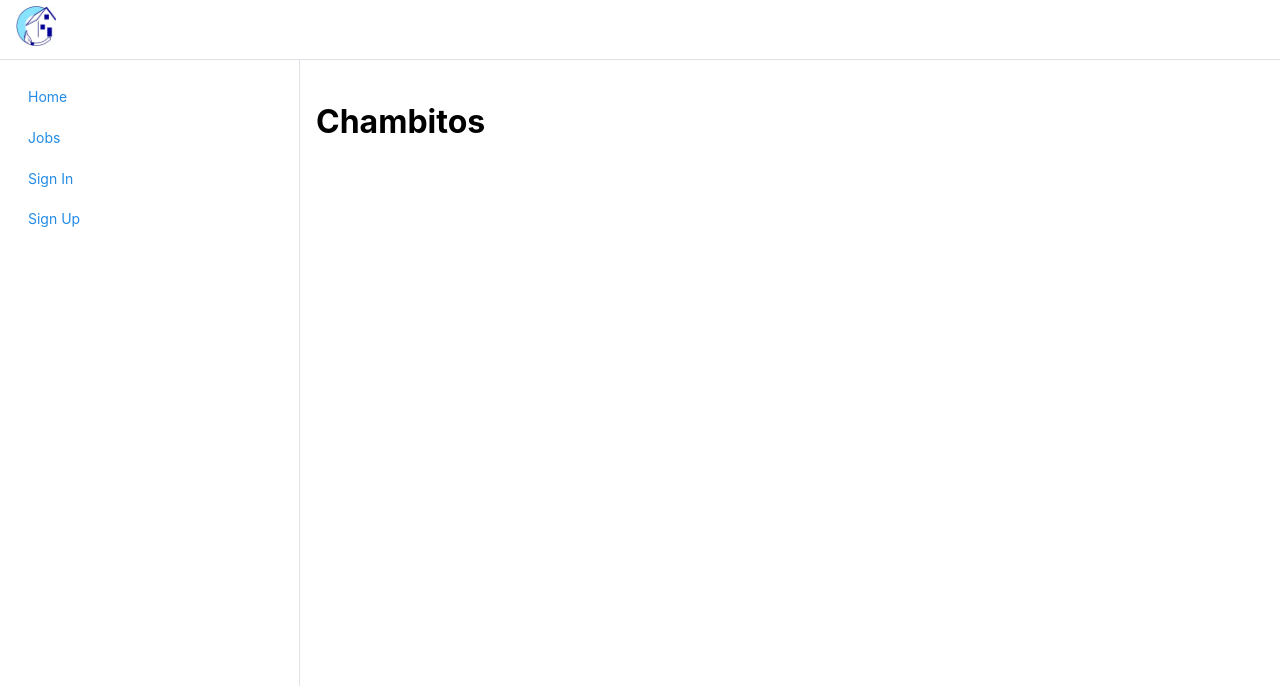
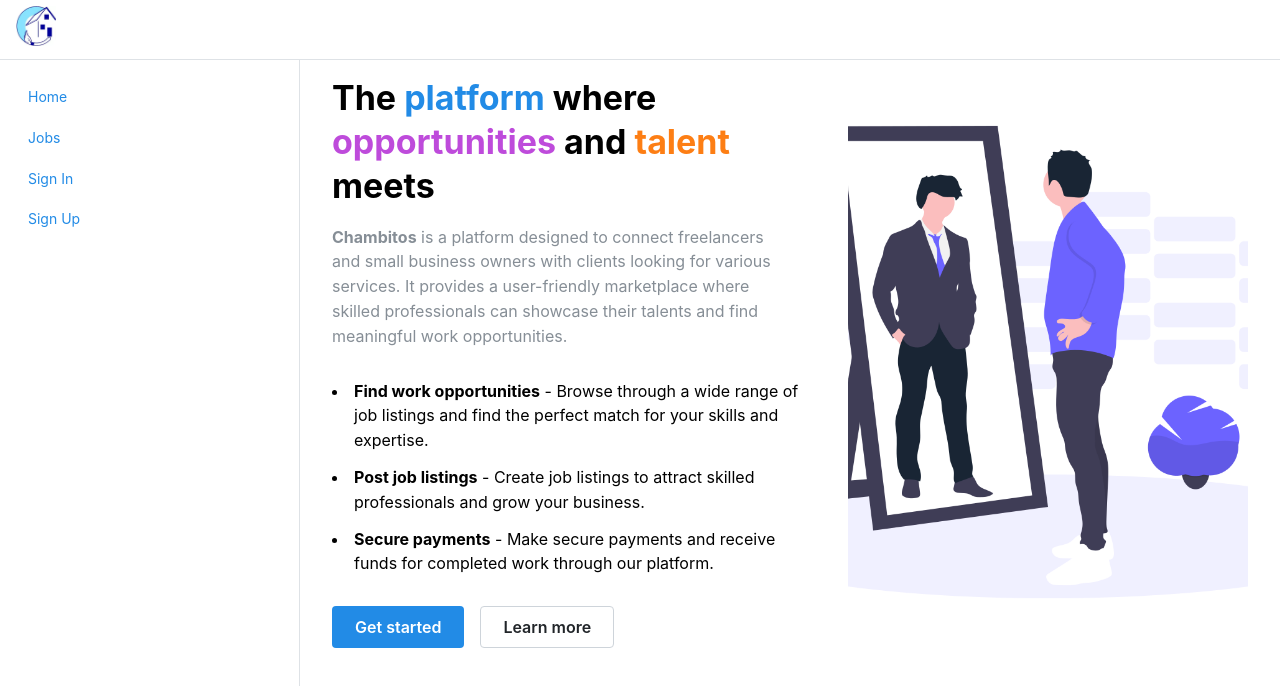
Before and after one commit to Quibylix/chambitos, a Next.js app: page / in a window 1280 px wide. Shown: the top 686 px of the page. Built offline with nearby package versions, Linux system fonts and the light colour scheme; no server answers.

Commit message:
feat: stylize landing page

```diff
--- /dev/null
+++ b/src/app/page.module.css
@@ -0,0 +1,35 @@
+.image {
+  margin: 0 auto;
+}
+
+.content {
+  text-align: center;
+}
+
+.content ul {
+  display: none;
+}
+
+.buttons {
+  justify-content: center;
+}
+
+@media (min-width: 75em) {
+  .container {
+    display: flex;
+    flex-direction: row-reverse;
+    gap: 3.5rem;
+  }
+
+  .content {
+    text-align: left;
+  }
+
+  .content ul {
+    display: block;
+  }
+
+  .buttons {
+    justify-content: flex-start;
+  }
+}
--- a/src/app/page.tsx
+++ b/src/app/page.tsx
@@ -1,7 +1,84 @@
+import {
+  Button,
+  Container,
+  Group,
+  List,
+  ListItem,
+  Text,
+  Title,
+  Image,
+} from "@mantine/core";
+import NextImage from "next/image";
+import NextLink from "next/link";
+import hero from "@/assets/hero.png";
+import styles from "./page.module.css";
+
 export default function HomePage() {
   return (
-    <div>
-      <h1>Chambitos</h1>
-    </div>
+    <Container size="lg" className={styles.container}>
+      <Image
+        component={NextImage}
+        src={hero.src}
+        alt="Email"
+        w="100%"
+        h="auto"
+        maw={400}
+        width={hero.width}
+        height={hero.height}
+        className={styles.image}
+      />
+      <div className={styles.content}>
+        <Title>
+          The{" "}
+          <Text span inherit c="blue">
+            platform
+          </Text>{" "}
+          where{" "}
+          <Text span inherit c="grape">
+            opportunities
+          </Text>{" "}
+          and{" "}
+          <Text span inherit c="orange">
+            talent
+          </Text>{" "}
+          meets
+        </Title>
+        <Text c="dimmed" mt="md">
+          <strong>Chambitos</strong> is a platform designed to connect
+          freelancers and small business owners with clients looking for various
+          services. It provides a user-friendly marketplace where skilled
+          professionals can showcase their talents and find meaningful work
+          opportunities.
+        </Text>
+        <List mt={30} spacing="sm">
+          <ListItem>
+            <strong>Find work opportunities</strong> - Browse through a wide
+            range of job listings and find the perfect match for your skills and
+            expertise.
+          </ListItem>
+          <ListItem>
+            <strong>Post job listings</strong> - Create job listings to attract
+            skilled professionals and grow your business.
+          </ListItem>
+          <ListItem>
+            <strong>Secure payments</strong> - Make secure payments and receive
+            funds for completed work through our platform.
+          </ListItem>
+        </List>
+        <Group className={styles.buttons} mt={30}>
+          <Button component={NextLink} href="/sign-up" size="md">
+            Get started
+          </Button>
+          <Button
+            component={NextLink}
+            href="#features"
+            size="md"
+            variant="default"
+          >
+            Learn more
+          </Button>
+        </Group>
+      </div>
+    </Container>
   );
 }
```
Also changed, not shown: src/assets/hero.png (added).
